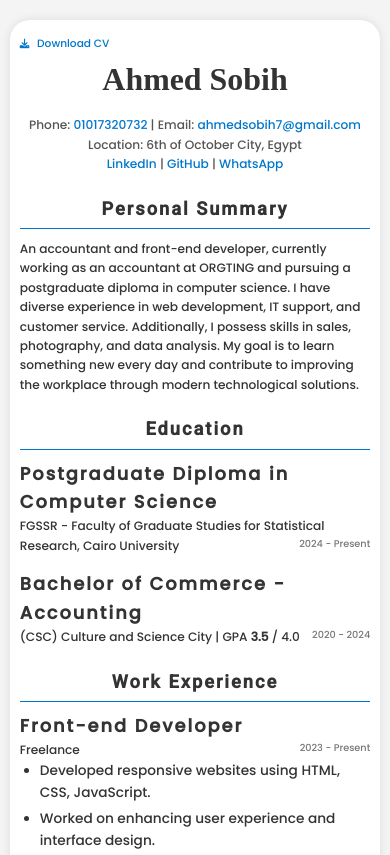
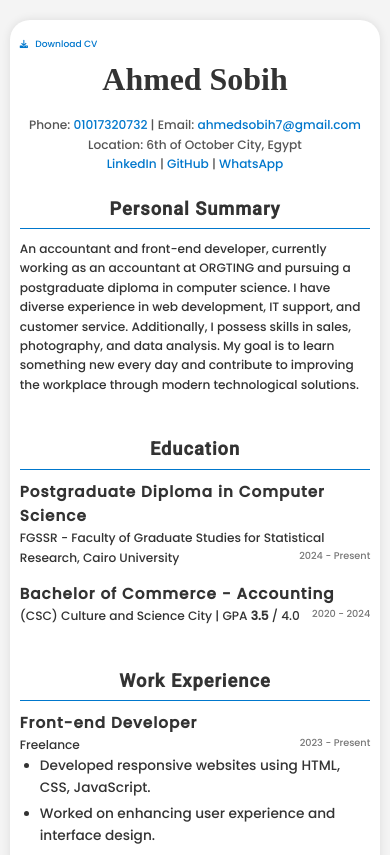
Before and after one commit to a7medsobih/AhmedSobih_CV, a plain HTML site: page index.html in a window 390 px wide. Shown: the top 855 px of the page. Drawn offline with Linux system fonts and the light colour scheme.

Commit message:
to update

```diff
--- a/css/style.css
+++ b/css/style.css
@@ -67,7 +67,7 @@ h2 {
   font-family: "Roboto", sans-serif;
   font-size: 1.4em; /* تقليل حجم العناوين */
   margin-bottom: 10px;
-  border-bottom: 0.5px solid #0077cc;
+  border-bottom: 1px solid #0077cc;
   padding-bottom: 5px;
   color: #333;
 }
@@ -193,6 +193,10 @@ footer {
     font-size: 1.2em; /* تقليل حجم العناوين للأجهزة الصغيرة */
   }
 
+  h3{
+    font-size: 1em;
+  }
+
   .skills-container {
     grid-template-columns: 1fr; /* عمود واحد للأجهزة الصغيرة جداً */
   }
@@ -206,12 +210,22 @@ footer {
     font-size: 0.8em; /* تصغير النص بشكل أكبر للأجهزة الصغيرة جداً */
   }
 
+  h2,
+  h3,
+  strong{
+    letter-spacing: 1px;
+  }
+
+  section{
+    margin: 20px 0 40px 0;
+  }
+
   footer{
     font-size: 9px;
   }
 
   .download-icon a {
-    font-size: 0.7em; /* تقليل حجم النص أكثر للأجهزة الصغيرة */
+    font-size: 0.6em; /* تقليل حجم النص أكثر للأجهزة الصغيرة */
   }
 
   .download-icon i {
```
